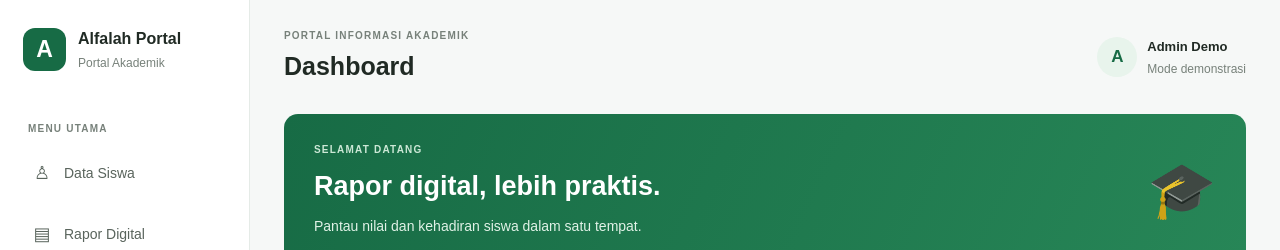
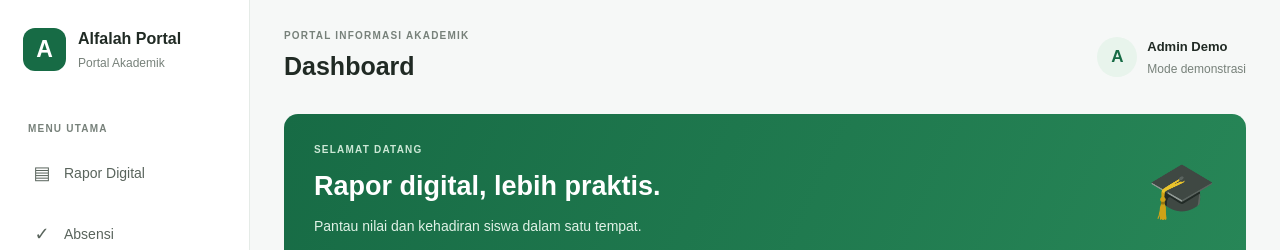
Before and after one commit to muisadkhaa09-byte/task-1, a plain HTML site: page index.html in a window 1280 px wide. Shown: the top 250 px of the page. Drawn offline with Linux system fonts and the light colour scheme.

Commit message:
Update index.html

```diff
--- a/index.html
+++ b/index.html
@@ -26,9 +26,6 @@
       <p class="nav-label">MENU UTAMA</p>
 
       <nav class="navigation">
-        </button>
-        <button class="nav-link" data-page="students">
-          <span>♙</span> Data Siswa
         </button>
         <button class="nav-link" data-page="report">
           <span>▤</span> Rapor Digital
```
